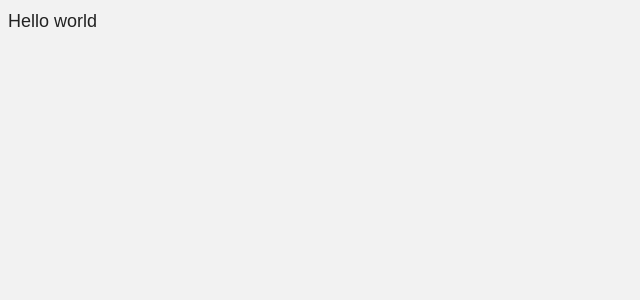
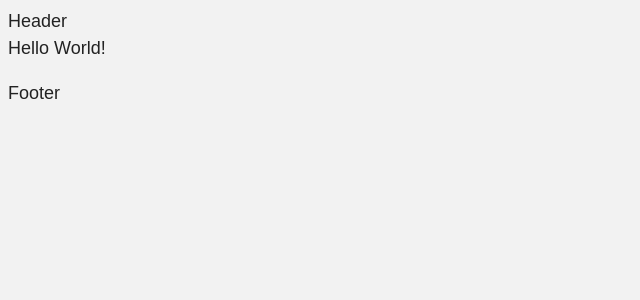
Before and after one commit to Mob-Legends/help-me-out, a React (Create React App) app: page / in a window 1280 px wide. Shown: the top 300 px of the page, without its empty margins (0-640 px from the left). Built offline with nearby package versions, Linux system fonts and the light colour scheme.

Commit message:
add header and footer and update eslint rules

```diff
--- a/src/components/app/App.js
+++ b/src/components/app/App.js
@@ -1,13 +1,13 @@
 import React from 'react';
+import { Header } from '../header/Header';
+import { Footer } from '../footer/Footer';
 
 function App() {
   return (
-    <div className="App">
-      <header className="App-header">
-        <p>
-          Hello world
-        </p>
-      </header>
+    <div className="app-wrapper">
+      <Header />
+        <p>Hello World!</p>
+      <Footer />
     </div>
   );
 }
--- /dev/null
+++ b/src/components/footer/Footer.jsx
@@ -0,0 +1,3 @@
+import React from 'react';
+
+export const Footer = props => <footer className="app-footer">Footer</footer>;
--- /dev/null
+++ b/src/components/header/Header.jsx
@@ -0,0 +1,3 @@
+import React from 'react';
+
+export const Header = props => <header className="app-header">Header</header>;
```
Also changed, not shown: .eslintrc.js.
